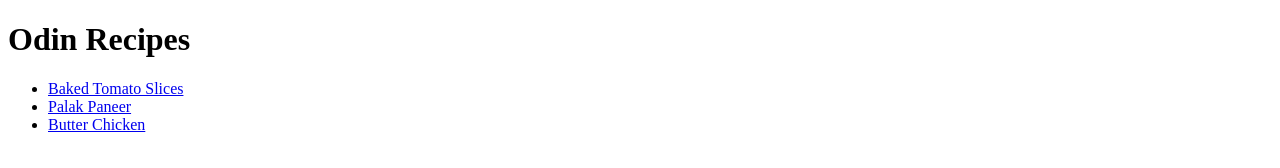
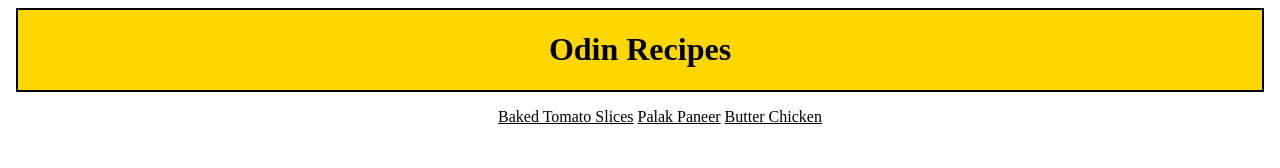
Before and after one commit to AbhinandanGaikwad/odin-recipes, a plain HTML site: page index.html in a window 1280 px wide. Drawn offline with Linux system fonts and the light colour scheme.

Commit message:
Add CSS
Working on improving the website through CSS,
using the cascade and block,inline etc

```diff
--- a/index.html
+++ b/index.html
@@ -3,15 +3,16 @@
 <head>
     <meta charset="UTF-8">
     <meta name="viewport" content="width=device-width, initial-scale=1.0">
+    <link rel="stylesheet" href="styles.css">
     <title>Odin recipes</title>
 </head>
 <body>
-    <h1>Odin Recipes</h1>
-    <ul>
-        <li><a href = "recipes/baked-tomato-slices.html">Baked Tomato Slices</a></li>
-        <li><a href = "recipes/palak-paneer.html">Palak Paneer</a></li>
-        <li><a href = "recipes/butter-chicken.html">Butter Chicken</a></li>
-    </ul>
+    <div class = "headings"><h1>Odin Recipes</h1></div>
+    <div class = "unordered"><ul>
+        <a href = "recipes/baked-tomato-slices.html">Baked Tomato Slices</a>
+        <a href = "recipes/palak-paneer.html">Palak Paneer</a>
+        <a href = "recipes/butter-chicken.html">Butter Chicken</a>
+    </ul></div>
 
 </body>
 </html>
--- /dev/null
+++ b/styles.css
@@ -0,0 +1,15 @@
+.headings{
+    color: black;
+    text-align: center;
+    background-color: gold;
+    border:2px solid black;
+    margin: 8px;
+}
+
+.unordered{
+    text-align: center;
+}
+
+a{
+    color: black;
+}
```
Also changed, not shown: recipes/palak-paneer.html (+2 -1 lines).
